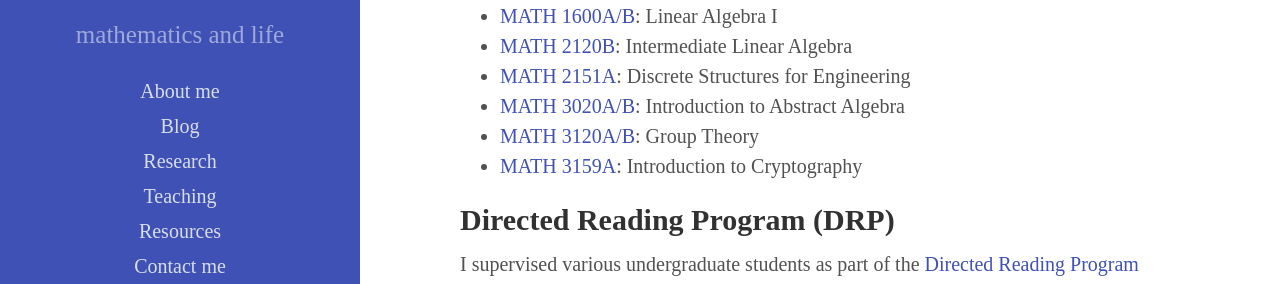
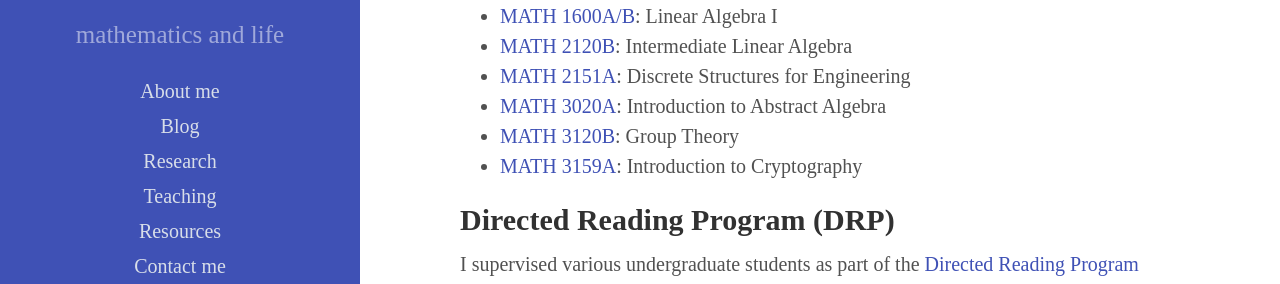
Before and after one commit to mohabatt/mohabatt.github.io, a Jekyll site: the page built from teaching.md, in a window 1280 px wide and 1213 px high. Shown: the part 369-653 px from the top of the window. Built offline with Jekyll 4.4.1, drawn with Linux system fonts in a browser that asks for light colours; nearby versions of some CDN libraries.

Commit message:
Update teaching.md

```diff
--- a/teaching.md
+++ b/teaching.md
@@ -10,8 +10,8 @@ During my masters degree in 2017-2018, and from 2019 onwards during my PhD progr
 - [MATH 1600A/B](https://www.math.uwo.ca/undergraduate/current_students/course_information/course-outlines-directory/2021/CourseOutlineMath16002021.pdf): Linear Algebra I
 - [MATH 2120B](https://www.math.uwo.ca/undergraduate/current_students/course_information/course-outlines-directory/2020/Math-2120B.pdf): Intermediate Linear Algebra
 - [MATH 2151A](https://www.math.uwo.ca/undergraduate/current_students/course_information/course-outlines-directory/2021/Math2151fw21.pdf): Discrete Structures for Engineering
-- [MATH 3020A/B](https://www.uwo.ca/math/faculty/kapulkin/courses/2021-3020A.html): Introduction to Abstract Algebra
-- [MATH 3120A/B](https://www.math.uwo.ca/undergraduate/current_students/course_information/course-outlines-directory/2020/Math-3120B.pdf): Group Theory
+- [MATH 3020A](https://www.uwo.ca/math/faculty/kapulkin/courses/2021-3020A.html): Introduction to Abstract Algebra
+- [MATH 3120B](https://www.math.uwo.ca/undergraduate/current_students/course_information/course-outlines-directory/2020/Math-3120B.pdf): Group Theory
 - [MATH 3159A](https://www.math.uwo.ca/undergraduate/current_students/course_information/course-outlines-directory/2020/Math-3159A.pdf): Introduction to Cryptography
 
 ## Directed Reading Program (DRP)
```
